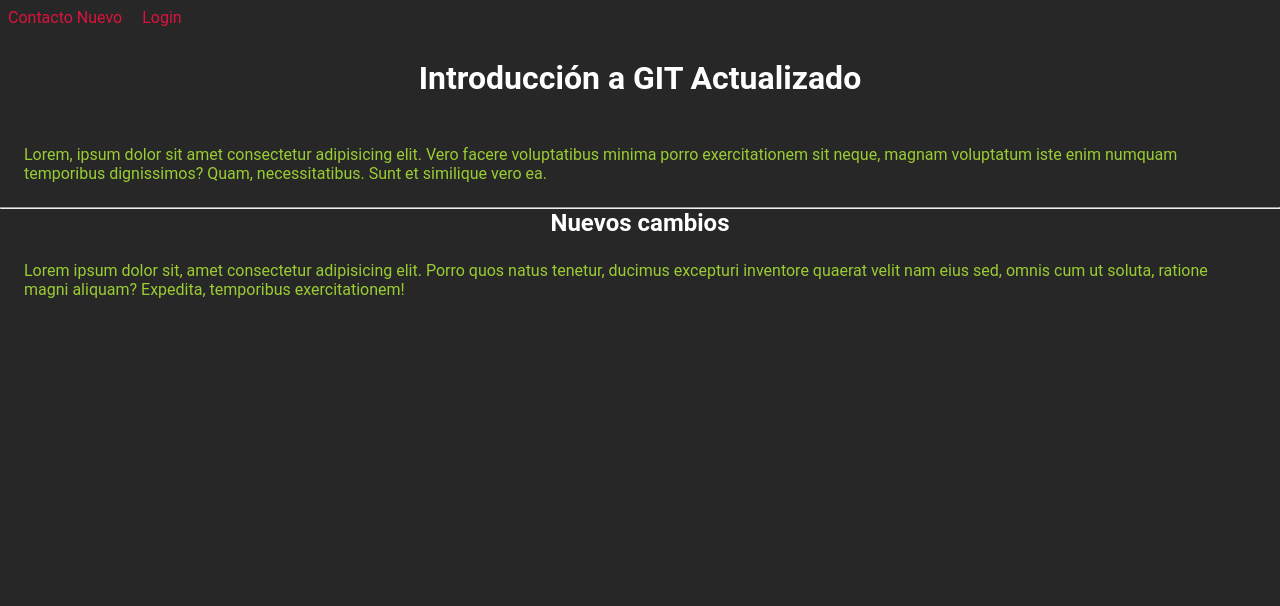
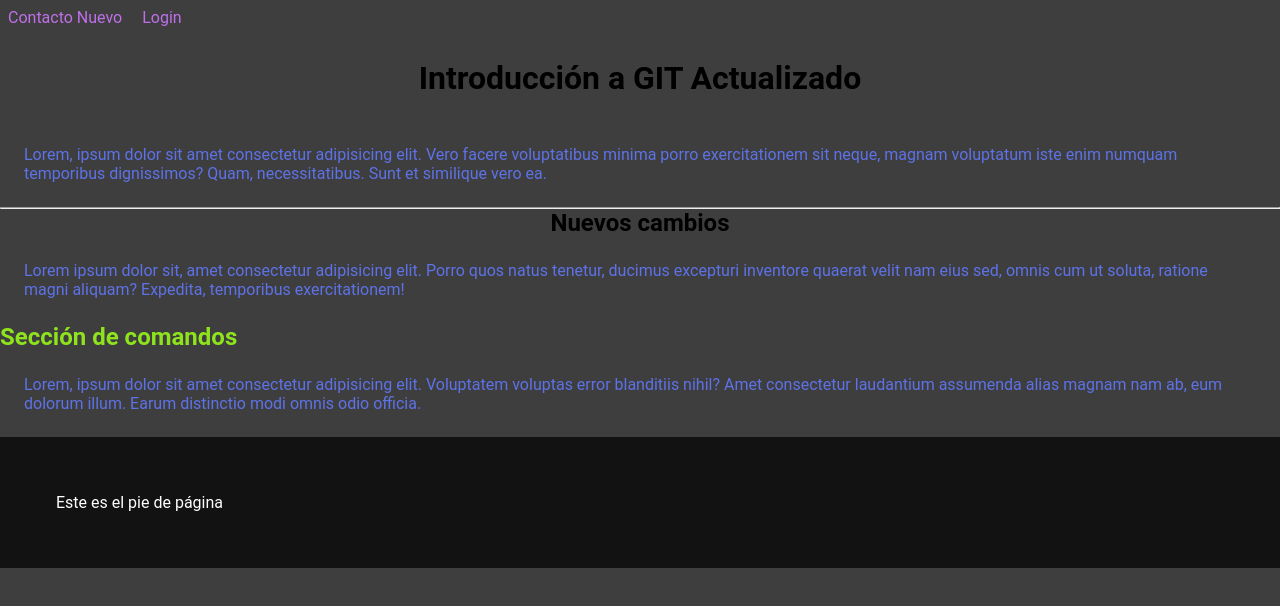
Before and after one commit to Neomartin/73593-Introduccion-GIT, a plain HTML site: page index.html in a window 1280 px wide. Drawn offline with Linux system fonts and the light colour scheme.

Commit message:
Cambios UI y agregado footer

```diff
--- a/css/styles.css
+++ b/css/styles.css
@@ -6,8 +6,8 @@
 
 body {
     font-family: 'Roboto', sans-serif;
-    background-color: #272727;
-    color: yellowgreen;
+    background-color: #3e3e3e;
+    color: rgb(94, 114, 232);
 }
 
 h1, p {
@@ -17,16 +17,22 @@ h1, p {
 a {
     display: inline-block;
     text-decoration: none;
-    color: crimson;
+    color: rgb(191, 112, 233);
     padding: .5rem;
 }
 
 h1, h2 {
-    color: tomato;
+    color: rgb(142, 227, 30);
 }
 
 .main-title {
-    color: white;
+    color: rgb(0, 0, 0);
     font-weight: bold;
     text-align: center;
 }
+
+footer {
+    padding: 2rem;
+    background-color: #121212;
+    color: white;
+}
--- a/index.html
+++ b/index.html
@@ -23,6 +23,18 @@
 
     <p>Lorem ipsum dolor sit, amet consectetur adipisicing elit. Porro quos natus tenetur, ducimus excepturi inventore quaerat velit nam eius sed, omnis cum ut soluta, ratione magni aliquam? Expedita, temporibus exercitationem!</p>
 
+    <section>
+        <h2>Sección de comandos</h2>
+        <p>
+            Lorem, ipsum dolor sit amet consectetur adipisicing elit. Voluptatem voluptas error blanditiis nihil? Amet consectetur laudantium assumenda alias magnam nam ab, eum dolorum illum. Earum distinctio modi omnis odio officia.
+        </p>
+
+    </section>
+
+    <footer>
+        <p>Este es el pie de página</p>
+    </footer>
+
 
 </body>
 </html>
```
